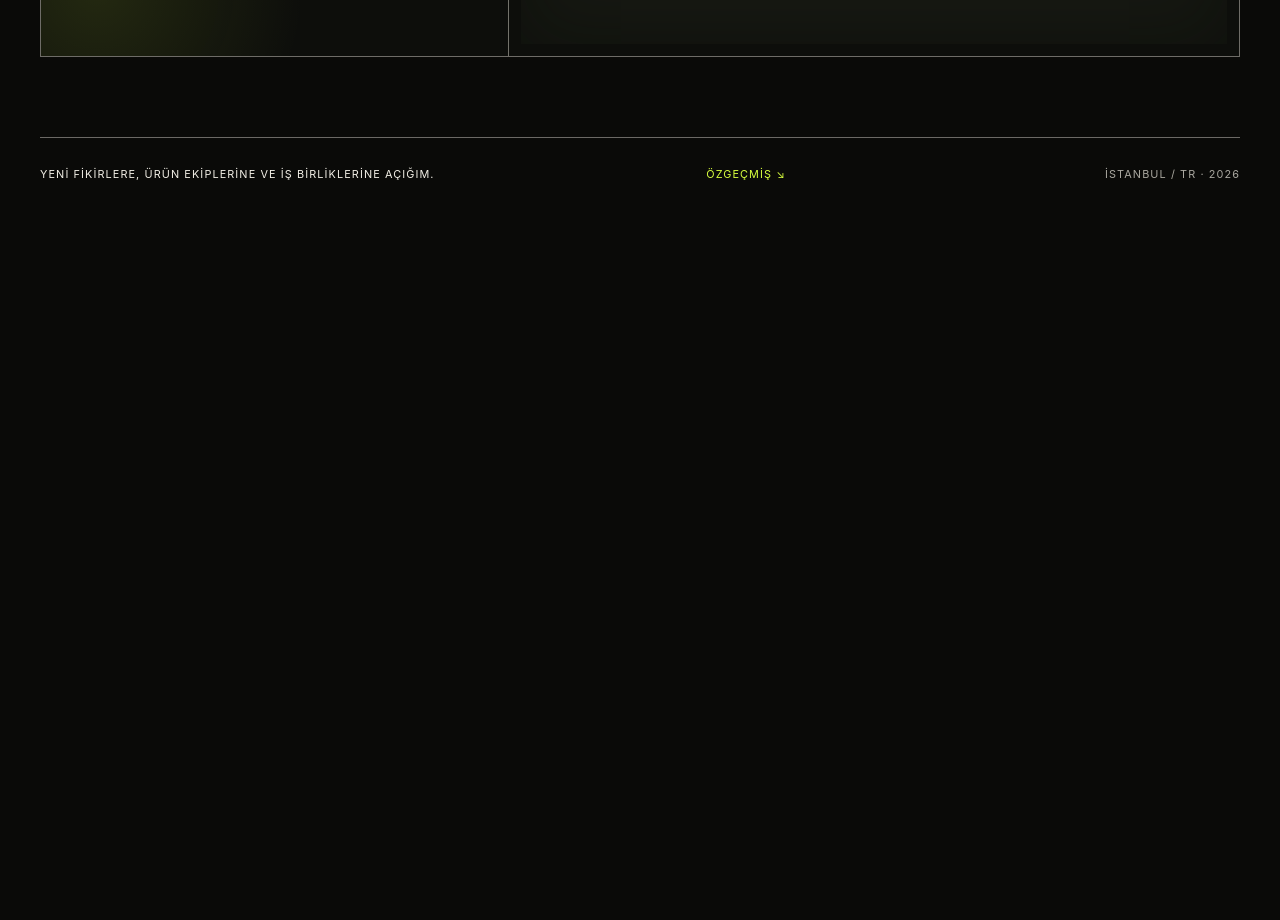
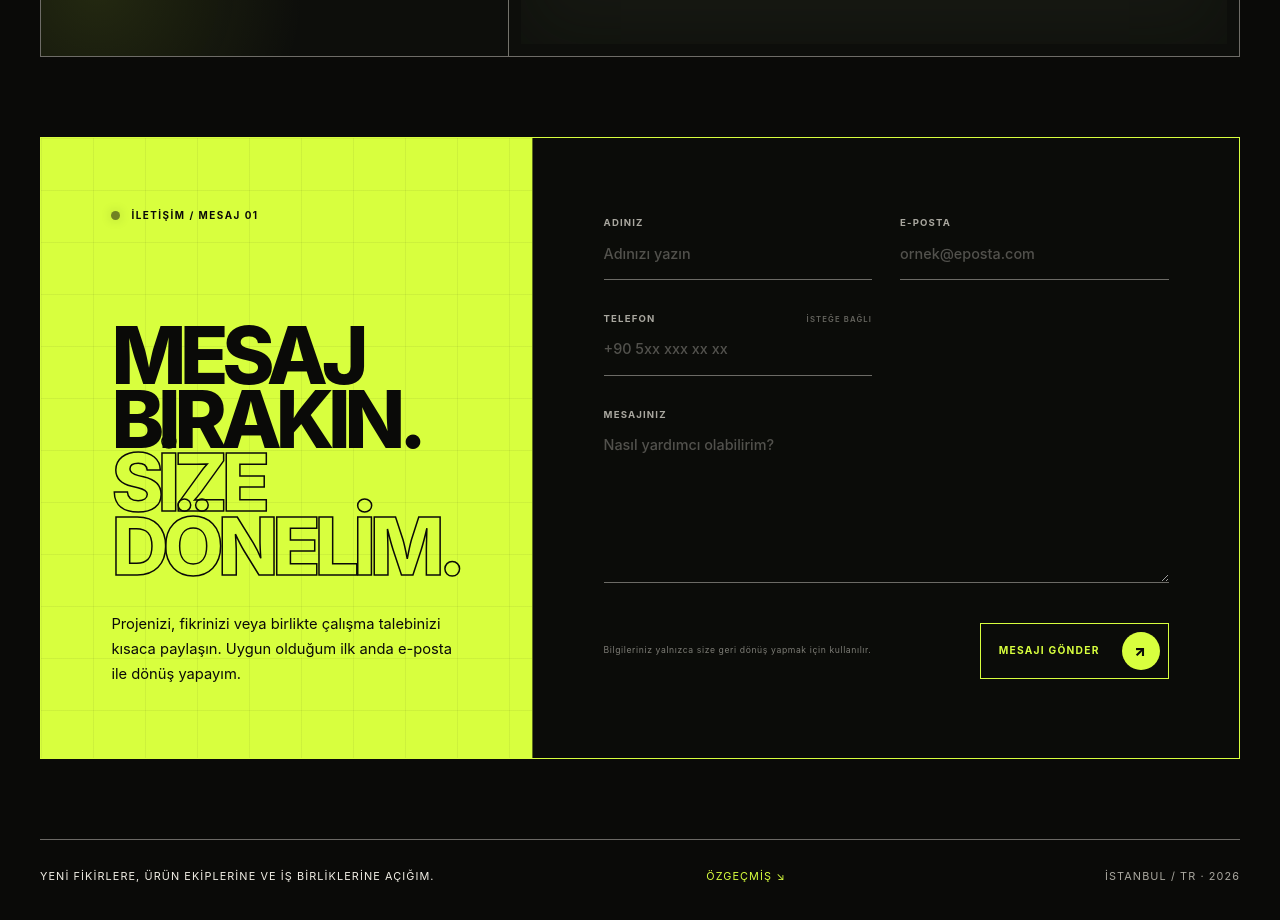
Before and after one commit to selinturkmen1184-web/selinturkmen, a Next.js app: page / in a window 1280 px wide. Shown: the part 10800-11720 px from the top of the page. Before the commit the page ends 11018 px from the top, so only its background shows below. Built offline with nearby package versions, Linux system fonts and the light colour scheme; grey boxes are pictures that could not be loaded.

Commit message:
Add callback contact form

```diff
--- a/app/globals.css
+++ b/app/globals.css
@@ -2628,6 +2628,234 @@ footer > span {
   transform: scale(1.012);
 }
 
+.callback-stage {
+  display: grid;
+  grid-template-columns: minmax(320px, 0.82fr) minmax(0, 1.18fr);
+  min-height: 620px;
+  margin: 0 40px 80px;
+  overflow: hidden;
+  border: 1px solid var(--acid);
+  background: #0b0c09;
+}
+
+.callback-copy {
+  display: flex;
+  min-height: 620px;
+  flex-direction: column;
+  padding: clamp(38px, 5.5vw, 82px);
+  background:
+    linear-gradient(rgba(10, 10, 8, 0.055) 1px, transparent 1px),
+    linear-gradient(90deg, rgba(10, 10, 8, 0.055) 1px, transparent 1px),
+    var(--acid);
+  background-size: 52px 52px;
+  color: var(--ink);
+}
+
+.callback-index {
+  display: flex;
+  align-items: center;
+  gap: 11px;
+  margin: 0;
+  font-family: var(--font-mono);
+  font-size: 0.62rem;
+  font-weight: 750;
+  letter-spacing: 0.15em;
+  text-transform: uppercase;
+}
+
+.callback-index .status-dot {
+  background: var(--ink);
+  box-shadow: 0 0 12px rgba(10, 10, 8, 0.4);
+}
+
+.callback-copy h2 {
+  margin: auto 0 34px;
+  font-size: clamp(4rem, 6.2vw, 7.8rem);
+  font-weight: 790;
+  letter-spacing: -0.078em;
+  line-height: 0.8;
+  text-transform: uppercase;
+}
+
+.callback-copy h2 span {
+  color: transparent;
+  -webkit-text-stroke: 1.5px var(--ink);
+}
+
+.callback-copy > p:last-child {
+  max-width: 34rem;
+  margin: 0;
+  font-size: clamp(0.88rem, 1.15vw, 1.06rem);
+  line-height: 1.7;
+}
+
+.callback-form {
+  display: grid;
+  grid-template-columns: repeat(2, minmax(0, 1fr));
+  align-content: center;
+  gap: 32px 28px;
+  padding: clamp(38px, 5.5vw, 82px);
+  border-left: 1px solid rgba(216, 255, 62, 0.4);
+}
+
+.callback-form label {
+  display: grid;
+  gap: 12px;
+  color: var(--muted);
+  font-family: var(--font-mono);
+  font-size: 0.6rem;
+  font-weight: 700;
+  letter-spacing: 0.12em;
+  text-transform: uppercase;
+}
+
+.callback-form label > span {
+  display: flex;
+  align-items: baseline;
+  justify-content: space-between;
+  gap: 14px;
+}
+
+.callback-form label small {
+  color: rgba(169, 167, 159, 0.58);
+  font-size: 0.48rem;
+  font-weight: 600;
+}
+
+.callback-form input,
+.callback-form textarea {
+  width: 100%;
+  padding: 0 0 14px;
+  border: 0;
+  border-bottom: 1px solid var(--line-strong);
+  border-radius: 0;
+  outline: 0;
+  background: transparent;
+  color: var(--paper);
+  font: inherit;
+  font-family: var(--font-sans);
+  font-size: 0.9rem;
+  font-weight: 450;
+  letter-spacing: 0;
+  line-height: 1.55;
+  text-transform: none;
+  transition: border-color 180ms ease, box-shadow 180ms ease;
+}
+
+.callback-form input::placeholder,
+.callback-form textarea::placeholder {
+  color: rgba(169, 167, 159, 0.45);
+}
+
+.callback-form input:focus,
+.callback-form textarea:focus {
+  border-color: var(--acid);
+  box-shadow: 0 7px 12px -12px var(--acid);
+}
+
+.callback-form__message {
+  grid-column: 1 / -1;
+}
+
+.callback-form textarea {
+  min-height: 118px;
+  resize: vertical;
+}
+
+.callback-form__footer {
+  grid-column: 1 / -1;
+  display: flex;
+  align-items: center;
+  justify-content: space-between;
+  gap: 28px;
+  padding-top: 8px;
+}
+
+.callback-form__footer p {
+  max-width: 25rem;
+  margin: 0;
+  color: rgba(169, 167, 159, 0.72);
+  font-family: var(--font-mono);
+  font-size: 0.54rem;
+  letter-spacing: 0.07em;
+  line-height: 1.6;
+}
+
+.callback-form button {
+  display: inline-flex;
+  align-items: center;
+  gap: 22px;
+  padding: 8px 8px 8px 18px;
+  border: 1px solid var(--acid);
+  background: transparent;
+  color: var(--acid);
+  font-family: var(--font-mono);
+  font-size: 0.64rem;
+  font-weight: 750;
+  letter-spacing: 0.12em;
+  text-transform: uppercase;
+  cursor: pointer;
+  transition: background 180ms ease, color 180ms ease, transform 180ms ease;
+}
+
+.callback-form button strong {
+  display: grid;
+  width: 38px;
+  aspect-ratio: 1;
+  place-items: center;
+  border-radius: 50%;
+  background: var(--acid);
+  color: var(--ink);
+  font-size: 0.92rem;
+  transition: transform 180ms ease;
+}
+
+.callback-form button:hover {
+  background: var(--acid);
+  color: var(--ink);
+  transform: translateY(-1px);
+}
+
+.callback-form button:hover strong {
+  transform: rotate(45deg);
+}
+
+.form-honey {
+  display: none !important;
+}
+
+.callback-success {
+  grid-column: 1 / -1;
+  display: none;
+  align-items: center;
+  gap: 12px;
+  margin: 0;
+  padding: 14px 16px;
+  border: 1px solid rgba(216, 255, 62, 0.42);
+  background: rgba(216, 255, 62, 0.08);
+  color: var(--paper);
+  font-family: var(--font-mono);
+  font-size: 0.65rem;
+  letter-spacing: 0.06em;
+  line-height: 1.5;
+}
+
+.callback-success:target {
+  display: flex;
+}
+
+.callback-success span {
+  display: grid;
+  width: 25px;
+  aspect-ratio: 1;
+  flex: 0 0 auto;
+  place-items: center;
+  border-radius: 50%;
+  background: var(--acid);
+  color: var(--ink);
+  font-weight: 850;
+}
+
 footer {
   grid-template-columns: minmax(0, 1.5fr) auto 1fr;
 }
@@ -2680,7 +2908,8 @@ footer {
   }
 
   .contact-stage,
-  .office-stage {
+  .office-stage,
+  .callback-stage {
     margin-right: 28px;
     margin-left: 28px;
   }
@@ -2728,6 +2957,19 @@ footer {
 
   .office-map iframe {
     min-height: 430px;
+  }
+
+  .callback-stage {
+    grid-template-columns: 1fr;
+  }
+
+  .callback-copy {
+    min-height: 470px;
+  }
+
+  .callback-form {
+    border-top: 1px solid rgba(216, 255, 62, 0.4);
+    border-left: 0;
   }
 }
 
@@ -2844,6 +3086,41 @@ footer {
     left: 18px;
     padding: 10px 12px;
     font-size: 0.48rem;
+  }
+
+  .callback-stage {
+    margin: 0 18px 54px;
+  }
+
+  .callback-copy {
+    min-height: 420px;
+    padding: 34px 24px;
+  }
+
+  .callback-copy h2 {
+    font-size: 16vw;
+  }
+
+  .callback-form {
+    grid-template-columns: 1fr;
+    gap: 28px;
+    padding: 38px 24px;
+  }
+
+  .callback-form__message,
+  .callback-form__footer,
+  .callback-success {
+    grid-column: 1;
+  }
+
+  .callback-form__footer {
+    align-items: flex-start;
+    flex-direction: column;
+  }
+
+  .callback-form button {
+    justify-content: space-between;
+    width: 100%;
   }
 }
 
--- a/app/page.tsx
+++ b/app/page.tsx
@@ -906,6 +906,99 @@ export default function Home() {
         </div>
       </section>
 
+      <section
+        className="callback-stage reveal"
+        id="mesaj"
+        data-reveal
+        aria-labelledby="callback-title"
+      >
+        <div className="callback-copy">
+          <p className="callback-index">
+            <span className="status-dot" aria-hidden="true" />
+            İletişim / Mesaj 01
+          </p>
+          <h2 id="callback-title">
+            Mesaj bırakın.<br />
+            <span>Size dönelim.</span>
+          </h2>
+          <p>
+            Projenizi, fikrinizi veya birlikte çalışma talebinizi kısaca paylaşın.
+            Uygun olduğum ilk anda e-posta ile dönüş yapayım.
+          </p>
+        </div>
+        <form
+          className="callback-form"
+          action="https://formsubmit.co/selinturkmeny@icloud.com"
+          method="POST"
+          acceptCharset="UTF-8"
+        >
+          <input type="hidden" name="_subject" value="Portfolyo sitesinden yeni mesaj" />
+          <input type="hidden" name="_template" value="table" />
+          <input
+            type="hidden"
+            name="_next"
+            value="https://selinturkmen1184-web.github.io/selinturkmen/#mesaj-gonderildi"
+          />
+          <input
+            className="form-honey"
+            type="text"
+            name="_honey"
+            tabIndex={-1}
+            autoComplete="off"
+            aria-hidden="true"
+          />
+          <label>
+            <span>Adınız</span>
+            <input
+              type="text"
+              name="Ad Soyad"
+              autoComplete="name"
+              placeholder="Adınızı yazın"
+              required
+            />
+          </label>
+          <label>
+            <span>E-posta</span>
+            <input
+              type="email"
+              name="_replyto"
+              autoComplete="email"
+              placeholder="ornek@eposta.com"
+              required
+            />
+          </label>
+          <label>
+            <span>Telefon <small>İsteğe bağlı</small></span>
+            <input
+              type="tel"
+              name="Telefon"
+              autoComplete="tel"
+              placeholder="+90 5xx xxx xx xx"
+            />
+          </label>
+          <label className="callback-form__message">
+            <span>Mesajınız</span>
+            <textarea
+              name="Mesaj"
+              rows={6}
+              placeholder="Nasıl yardımcı olabilirim?"
+              required
+            />
+          </label>
+          <div className="callback-form__footer">
+            <p>Bilgileriniz yalnızca size geri dönüş yapmak için kullanılır.</p>
+            <button type="submit">
+              <span>Mesajı gönder</span>
+              <strong aria-hidden="true">↗</strong>
+            </button>
+          </div>
+          <p className="callback-success" id="mesaj-gonderildi" tabIndex={-1}>
+            <span aria-hidden="true">✓</span>
+            Mesajınız iletildi. En kısa sürede size dönüş yapacağız.
+          </p>
+        </form>
+      </section>
+
       <footer className="reveal" data-reveal>
         <p>Yeni fikirlere, ürün ekiplerine ve iş birliklerine açığım.</p>
         <a href="/selin-turkmen-cv.pdf" download>Özgeçmiş ↘</a>
```
Also changed, not shown: 3 other files (tests, documents, lock files or other folders).
